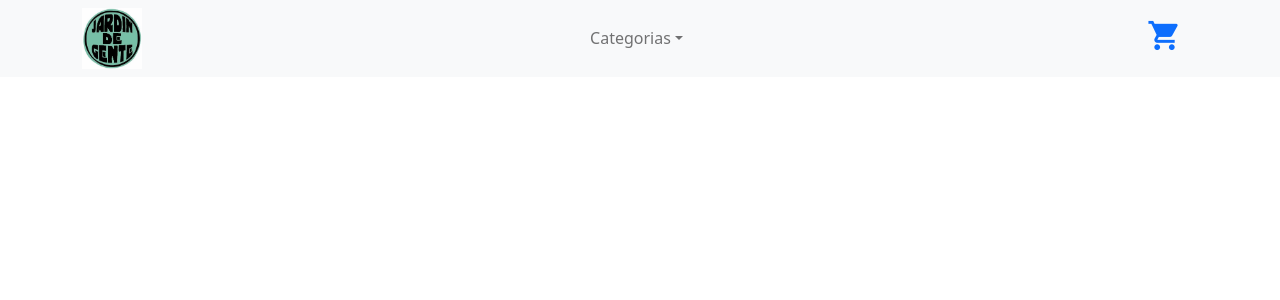
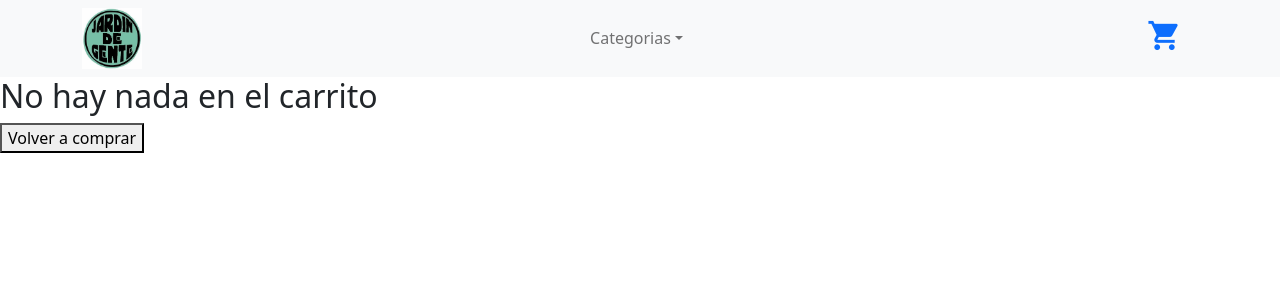
Before and after one commit to pcosin/React-Productos-Cosin-Coder, a React (Create React App) app: page /cart in a window 1280 px wide. Shown: the top 300 px of the page. Built offline with nearby package versions, Linux system fonts and the light colour scheme.

Commit message:
clase 11

```diff
--- a/src/components/Main/cart/Cart.js
+++ b/src/components/Main/cart/Cart.js
@@ -1,18 +1,24 @@
 import React from 'react'
 import { useCartContex } from "../../../context/CartContext";
 import { Container, Card } from 'react-bootstrap';
+import { Link, NavLink } from 'react-router-dom';
+
 
 
 
 function Cart() {
 
-  const { cartList, clearCart, isIncart, removeItem } = useCartContex()
+  const { cartList, clearCart, removeItem, totalPrice } = useCartContex()
 
   console.log(cartList)
 
   return (
     <div>
-    {
+    {    cartList.length === 0 ? <div> <h2>No hay nada en el carrito</h2>
+        <Link to="/">
+        <button>Volver a comprar</button>
+        </Link></div>
+            :
 
 
 cartList.map(item =>
@@ -27,6 +33,7 @@ cartList.map(item =>
     Cantida de items del producto: {item.cantidad}
 
 </Card.Text>
+
 <Card.Text>
 
 </Card.Text>
@@ -38,6 +45,8 @@ cartList.map(item =>
 <div> <button onClick={clearCart}>Limpiar Carrito</button> </div>
 
 <div>
+
+  <p>Precio Total: {totalPrice()} </p>
 </div>
 
 
--- a/src/context/CartContext.js
+++ b/src/context/CartContext.js
@@ -50,8 +50,12 @@ const CartContextProvider = ({children}) => {
         return cartList.reduce((acum, prod) => acum += prod.cantidad , 0)
     }
 
+    const totalPrice = () => {
+        return cartList.reduce((acum, prod) => acum + (prod.cantidad * prod.precio) , 0)
+    }
+
     return (
-        <CartContext.Provider value={{cartList, addToCart, clearCart, isInCart, removeItem, cantidadTotalItem}} >
+        <CartContext.Provider value={{cartList, addToCart, clearCart, isInCart, removeItem, cantidadTotalItem, totalPrice}} >
             {children}
         </CartContext.Provider>
     );
--- a/src/mock/products.js
+++ b/src/mock/products.js
@@ -1,6 +1,6 @@
 export const products = [
     {id: "1",
-    imagen:"https://scontent.faep8-1.fna.fbcdn.net/v/t39.30808-6/278236614_5448519055167517_6010823867206971036_n.jpg?_nc_cat=101&ccb=1-7&_nc_sid=a26aad&_nc_ohc=F8O5mdufpa8AX8pUebx&_nc_ht=scontent.faep8-1.fna&oh=00_AT_sI7n374naIVT-CS3UHVlYCPd4iEj0QrSyTx5fK4uVtA&oe=630DB4D8",
+    imagen:"https://scontent.faep8-2.fna.fbcdn.net/v/t39.30808-6/290529539_5675686045784149_667316992852230653_n.jpg?_nc_cat=109&ccb=1-7&_nc_sid=a26aad&_nc_ohc=QllYBuvcBHAAX8FnuU1&tn=laTikPXB2lsdP7Mh&_nc_ht=scontent.faep8-2.fna&oh=00_AT8pWlYnd8Pcnr8OZUW1z18qT6BWB5fLBaTYUt4aGhMbdw&oe=632485F3",
     titulo:"Maceta Chevy",
     precio:"2800",
     descripcion: "Macetas artesanales de cerámica, varios colores y modelos. Para dar vida y embellecer los interiores de tu casa. Ponemos mucho amor y dedicación en cada una de nuestras piezas.",
```
